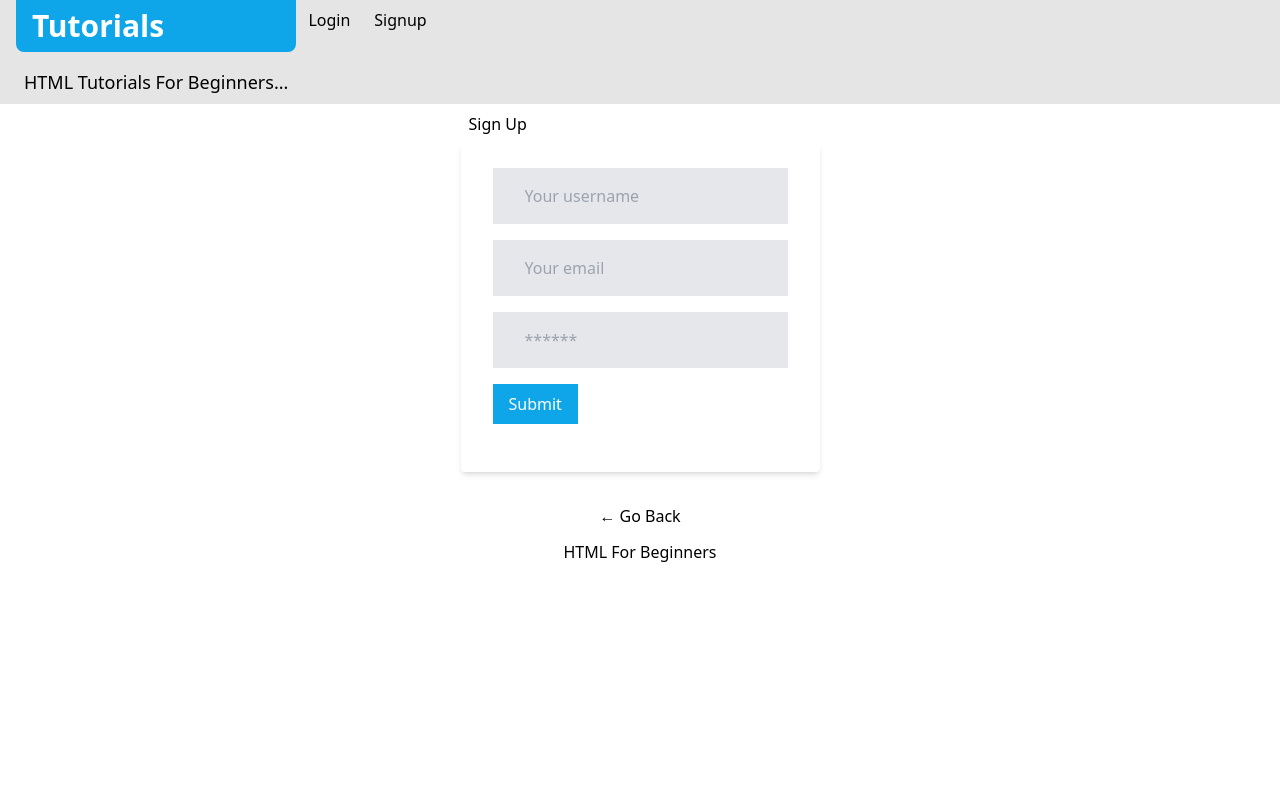
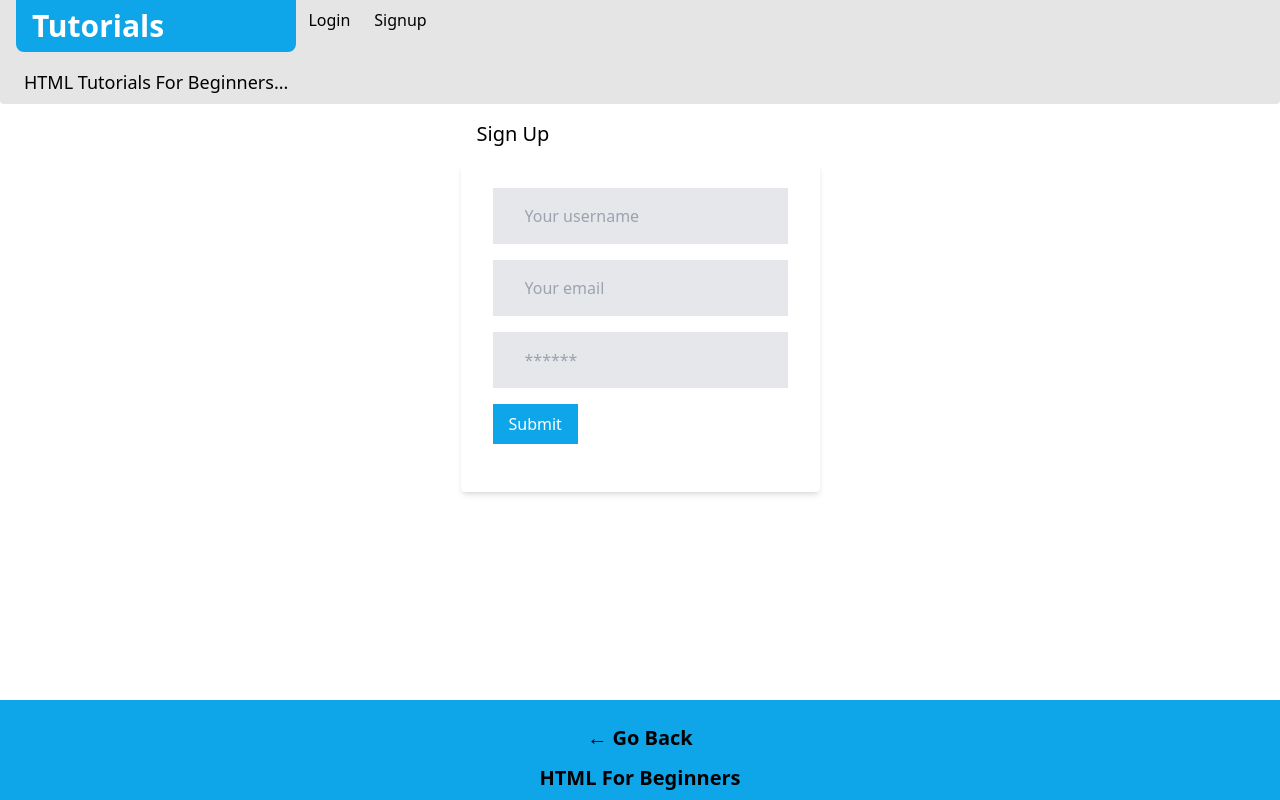
Before and after one commit to PierTwo/HTML-For-Beginners, a React (Create React App) app in the folder client/: page /signup in a window 1280 px wide. Built offline with nearby package versions, Linux system fonts and the light colour scheme.

Commit message:
added styling to footer, and login and signup pages

```diff
--- a/client/src/components/Footer/index.js
+++ b/client/src/components/Footer/index.js
@@ -5,7 +5,7 @@ const Footer = () => {
   const location = useLocation();
   const navigate = useNavigate();
   return (
-    <footer className="w-100 mt-auto bg-secondary p-4">
+    <footer className="bg-sky-500/100 px-4 p-6 text-xl font-bold">
       <div className="container text-center mb-5">
         {location.pathname !== "/" && (
           <button className="btn btn-dark mb-3" onClick={() => navigate(-1)}>
--- a/client/src/components/Header/index.js
+++ b/client/src/components/Header/index.js
@@ -9,7 +9,7 @@ const Header = () => {
     Auth.logout();
   };
   return (
-    <header className="bg-neutral-200 container mx-auto px-4">
+    <header className="bg-neutral-200 container mx-auto px-4 rounded-b">
       <div className="flex justify-start">
         <div>
           <Link className="text-white" to="/">
--- a/client/src/index.css
+++ b/client/src/index.css
@@ -2,3 +2,20 @@
 @tailwind base;
 @tailwind components;
 @tailwind utilities;
+
+html {
+  position: relative;
+  min-height: 100vh;
+}
+
+footer {
+  margin-top: 100px;
+  clear: both;
+  overflow: auto;
+  background-color: #77625c;
+  position: absolute;
+  height: 100px;
+  left: 0;
+  bottom: 0;
+  width: 100%;
+}
--- a/client/src/pages/Home.js
+++ b/client/src/pages/Home.js
@@ -4,7 +4,7 @@ import { useQuery } from "@apollo/client";
 const Home = () => {
   return (
     <main>
-      <div className="container mx-auto px-4">
+      <div className="container mx-auto px-4 m-8">
         <h1 className="text-3xl font-bold underline">Hello world!</h1>
         <h3 className="">This is test, the boilerplate is working</h3>
       </div>
--- a/client/src/pages/Login.js
+++ b/client/src/pages/Login.js
@@ -44,7 +44,7 @@ const Login = (props) => {
     <main className="flex justify-center">
       <div className="">
         <div className="card">
-          <h4 className="card-header">Login</h4>
+          <h4 className="card-header p-4 text-xl">Login</h4>
           <div className="card-body">
             {data ? (
               <p>
--- a/client/src/pages/Signup.js
+++ b/client/src/pages/Signup.js
@@ -42,7 +42,9 @@ const Signup = () => {
     <main className="flex justify-center">
       <div className="col-12 col-lg-10">
         <div className="card">
-          <h4 className="card-header bg-dark text-light p-2">Sign Up</h4>
+          <h4 className="card-header bg-dark text-light p-4 text-xl">
+            Sign Up
+          </h4>
           <div className="card-body">
             {data ? (
               <p>
```
